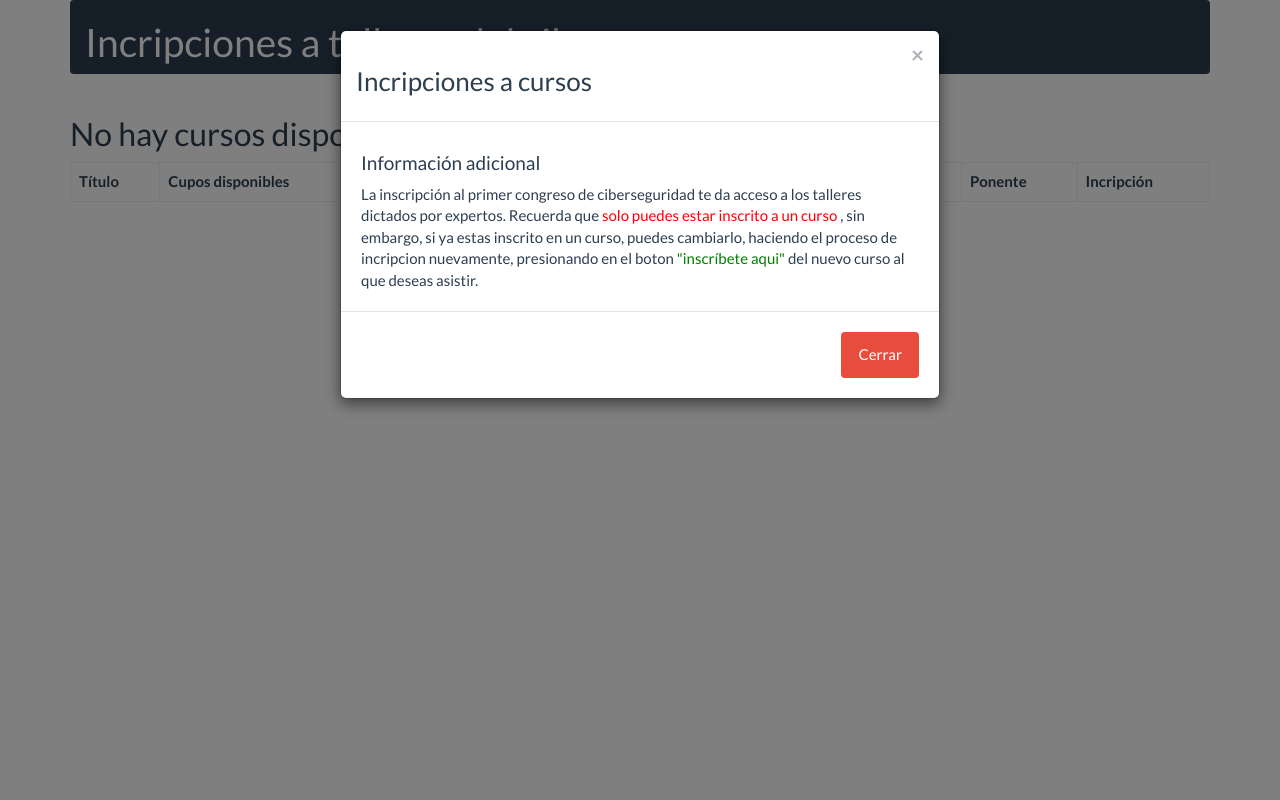
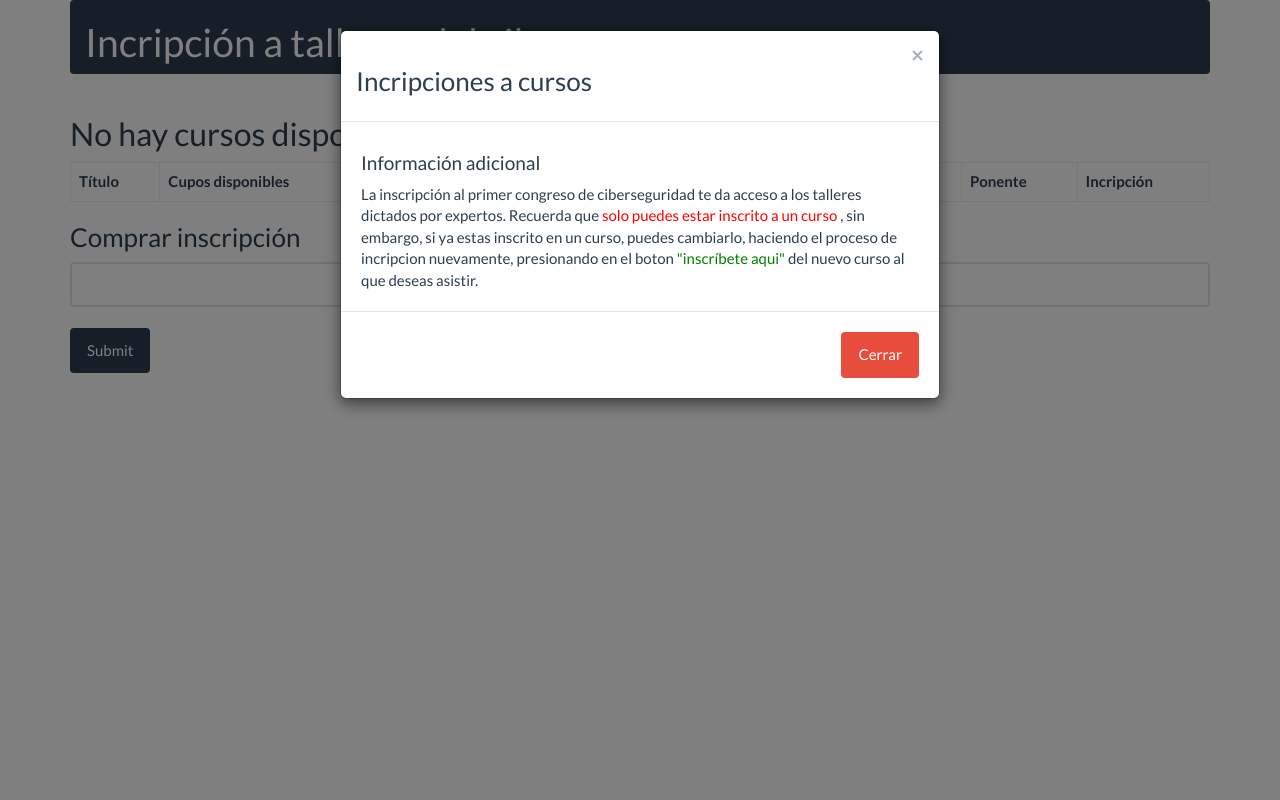
Before and after one commit to MT-IVAN/inscripcion_cibercongreso, a Django app: template templates/cursos/curso_list.html in a window 1280 px wide. Run offline with Django 3.2, Linux system fonts and the light colour scheme; the template is opened without the code that fills it, so the values that code supplies are empty; parts of the project's set-up code (start-up, migrations or seed data) failed here and were passed over; some libraries are stand-ins or nearby versions.

Commit message:
everythin again before changes(channels)

```diff
--- a/apps/curso/urls.py
+++ b/apps/curso/urls.py
@@ -10,8 +10,8 @@ router.register('users', PersonaApi)
 
 urlpatterns = [
     path('', ListarCursos.as_view(), name='curso_listar'),
-    path('inscripcion/<int:id_curso>', mostrarIncripcion, name='incripcion'),
-    path('comprobar/<int:id_curso>', comprobarInscripcion, name='comprobar'),
+    path('inscripcion', mostrarIncripcion, name='incripcion'),
+    path('comprobar', comprobarInscripcion, name='comprobar'),
     path('cambiar_curso', cambiarIncripcionCurso, name='cambiar'),
     path('api',include(router.urls)),
 
--- a/templates/base/base.html
+++ b/templates/base/base.html
@@ -21,7 +21,7 @@
                             <!-- aplica el color azul del header-->
 
                             <div class="navbar-header">
-                                <h1 style="color:white" href="#">  Incripciones a talleres del cibercongreso</h1>
+                                <h1 style="color:white" href="#">  Incripción a talleres del cibercongreso</h1>
                             </div>
 
 
--- a/templates/cursos/cambio_de_curso.html
+++ b/templates/cursos/cambio_de_curso.html
@@ -3,7 +3,7 @@
 
 
 <!-- <h4 style="color:black">{{form}}</h4>  -->
-<p>Actualmente te encuentras registrado en el curso <g style="font-size:20px; color:red">{{cursoAntiguo}}</g>, Si desea quedar inscrito en el curso <g style="color:green; font-size:20px">{{cursoNuevo}}</g> preciona el boton aceptar.</p>
+<p>Actualmente se encuentra registrado en el taller <g style="font-size:20px; color:red">{{cursoAntiguo}}</g>, si desea inscribirse en el taller <g style="color:green; font-size:20px">{{cursoNuevo}}</g> preciona el boton aceptar. Tenga en cuenta que puede estar incrito en un solo curso. </p>
 
 
 
--- a/templates/cursos/curso_list.html
+++ b/templates/cursos/curso_list.html
@@ -25,8 +25,15 @@
             <td>{{ curso.lugar }}</td>
             <td>{{ curso.ponente }}</td>
             <td>
-                <a class="btn btn-success" href="{% url 'incripcion' curso.id  %}">Inscribete aqui</a>
-
+                {% if curso.cupo < 1 %}
+                <a class="btn btn-success" href="#" disabled="disabled">Inscribete aqui</a>
+                {% else %}
+                <form method="POST" action="{% url 'incripcion' %}">
+                    {% csrf_token %}
+                    <input type="hidden" name=curso_id value="{{curso.id}}">
+                    <input class="btn btn-success" type="submit" value="Inscribete aqui">
+                </form>
+                {% endif%}
             </td>
         </tr>
         {% endfor %} {% else %}
@@ -59,6 +66,15 @@
     </div>
  </div>
 
+<h3>Comprar inscripción</h3>
+<form  method="POST">
+    <input class="form-control"><br>
+    <input class="btn btn-primary" type="submit">
+
+</form>
+
+
+
  <script src="//code.jquery.com/jquery-1.12.0.min.js"></script>
  <script>
     $(document).ready(function()
@@ -79,6 +95,8 @@ todo.forEach(function(d, i){
     console.log('Estos son los curos ' + d.toString()  +' '+i );
 });
 
+
+
 //document.querySelector('.estosCupo').innerHTML = todo;
 </script>
 {%endblock%}
```
Also changed, not shown: apps/curso/views.py (+5 -3 lines), templates/cursos/curso_form.html (+5 -2 lines).
